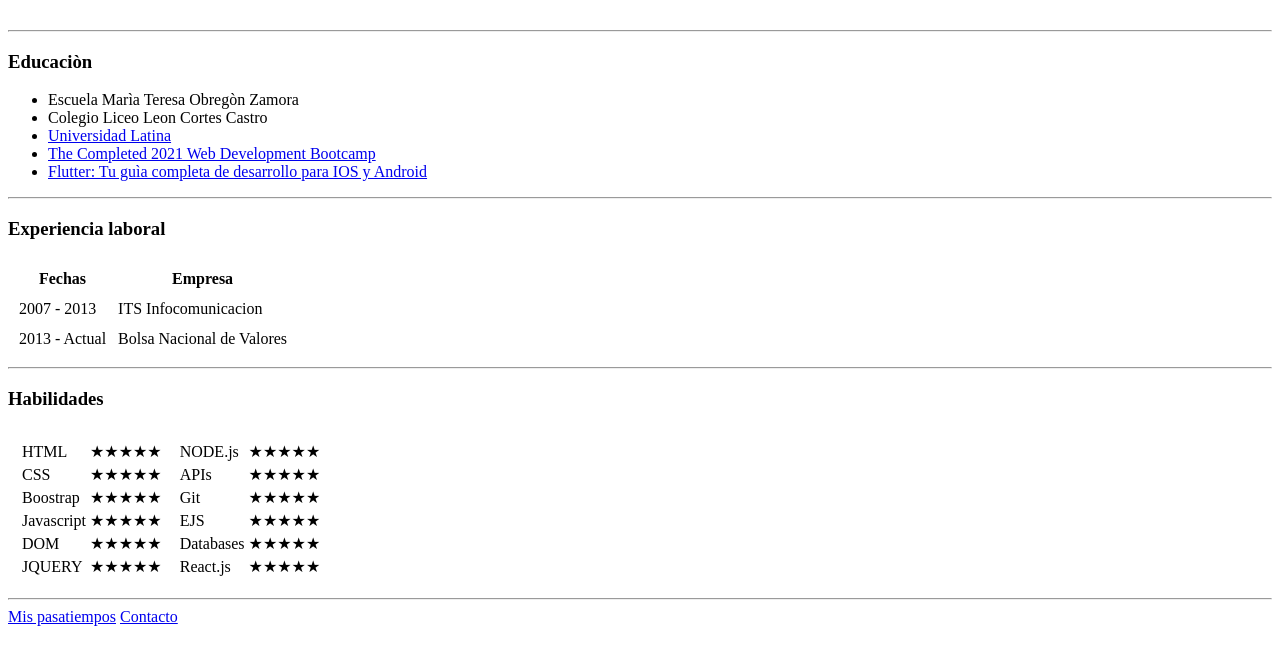
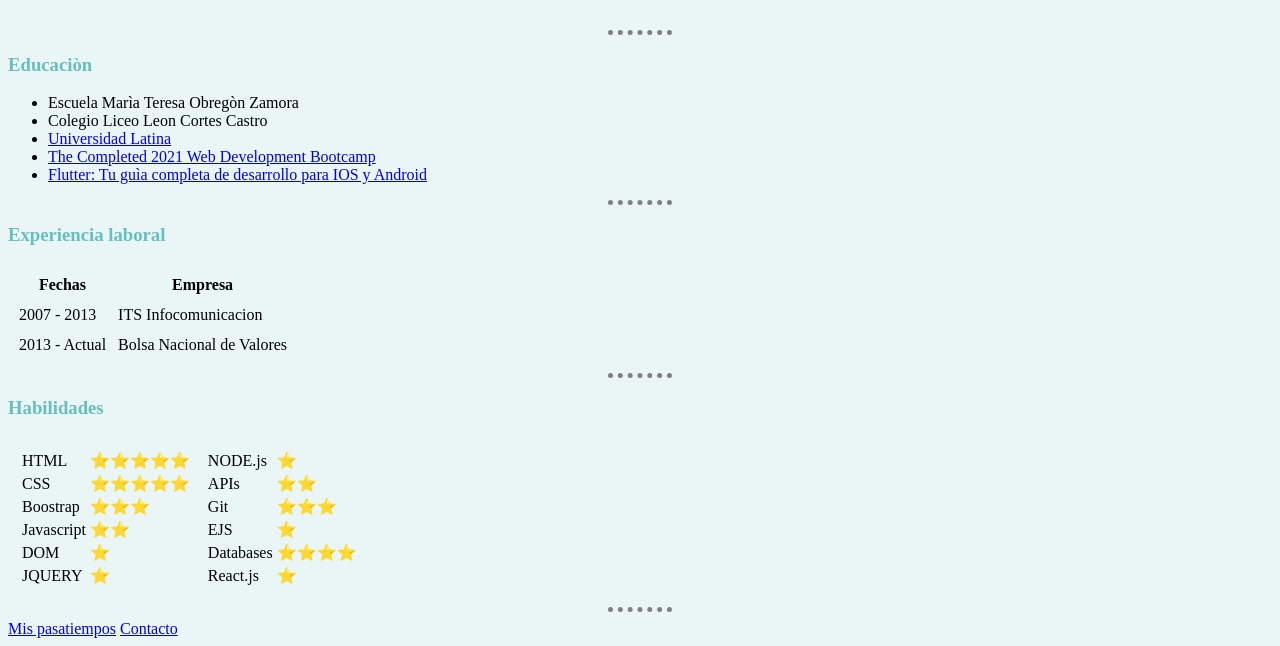
Before and after one commit to leopg17/cv, a plain HTML site: page index.html in a window 1280 px wide. Shown: the part 182-828 px from the top of the page. Drawn offline with Linux system fonts and the light colour scheme.

Commit message:
Add CSS to pages

```diff
--- /dev/null
+++ b/css/styles.css
@@ -0,0 +1,17 @@
+body {
+  background-color: #EAF6F6;
+}
+
+hr {
+  border-style: none;
+  border-top-style: dotted;
+  border-color: grey;
+  border-width: 5px;
+  width: 5%;
+}
+h1{
+  color: #66BFBF;
+}
+h3{
+  color: #66BFBF;
+}
--- a/index.html
+++ b/index.html
@@ -4,6 +4,7 @@
 <head>
   <meta charset="utf-8">
   <title>Leonardo Personal Site</title>
+  <link rel="stylesheet" href="css/styles.css">
 </head>
 
 <body>
@@ -52,27 +53,27 @@
         <table>
           <tr>
             <td>HTML</td>
-            <td>★★★★★</td>
+            <td>⭐️⭐️⭐️⭐️⭐️</td>
           </tr>
           <tr>
             <td>CSS</td>
-            <td>★★★★★</td>
+            <td>⭐️⭐️⭐️⭐️⭐️</td>
           </tr>
           <tr>
             <td>Boostrap</td>
-            <td>★★★★★</td>
+            <td>⭐️⭐️⭐️</td>
           </tr>
           <tr>
             <td>Javascript</td>
-            <td>★★★★★</td>
+            <td>⭐️⭐️</td>
           </tr>
           <tr>
             <td>DOM</td>
-            <td>★★★★★</td>
+            <td>⭐️</td>
           </tr>
           <tr>
             <td>JQUERY</td>
-            <td>★★★★★</td>
+            <td>⭐️</td>
           </tr>
         </table>
       </td>
@@ -80,27 +81,27 @@
         <table>
           <tr>
             <td>NODE.js</td>
-            <td>★★★★★</td>
+            <td>⭐️</td>
           </tr>
           <tr>
             <td>APIs</td>
-            <td>★★★★★</td>
+            <td>⭐️⭐️</td>
           </tr>
           <tr>
             <td>Git</td>
-            <td>★★★★★</td>
+            <td>⭐️⭐️⭐️</td>
           </tr>
           <tr>
             <td>EJS</td>
-            <td>★★★★★</td>
+            <td>⭐️</td>
           </tr>
           <tr>
             <td>Databases</td>
-            <td>★★★★★</td>
+            <td>⭐️⭐️⭐️⭐️</td>
           </tr>
           <tr>
             <td>React.js</td>
-            <td>★★★★★</td>
+            <td>⭐️</td>
           </tr>
         </table>
       </td>
```
Also changed, not shown: contact.html (+2 -1 lines), hobbies.html (+1 -0 lines).
